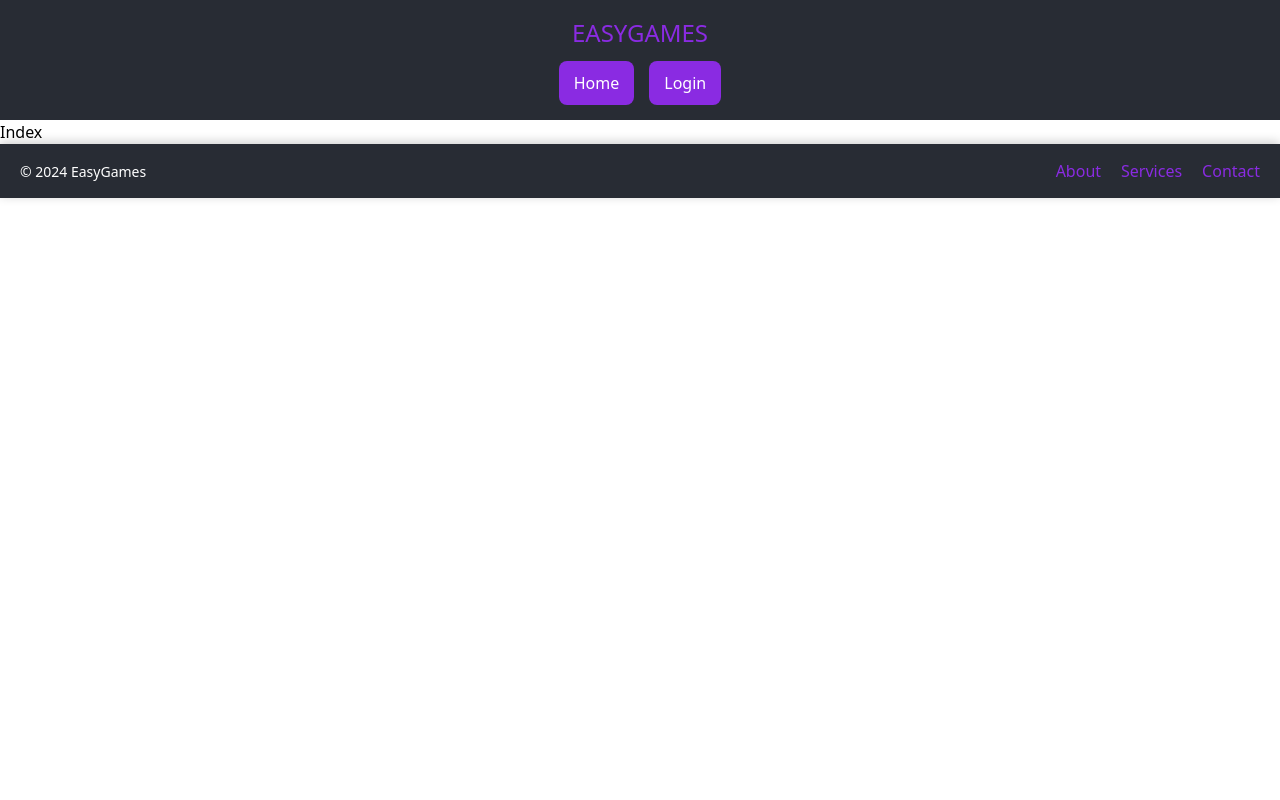
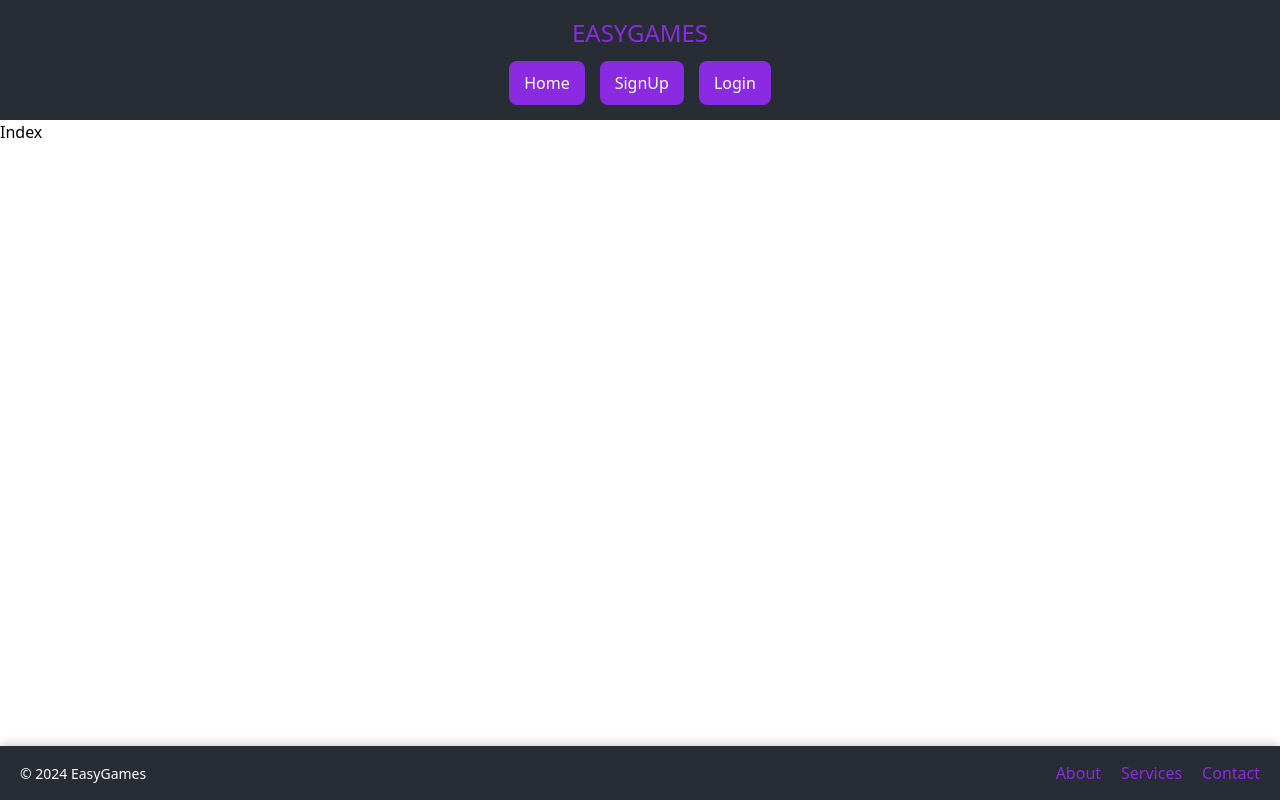
Before and after one commit to StefanMS/EasyGames_frontend, a Nuxt app in the folder nuxt-app/: page / in a window 1280 px wide. Built offline with nearby package versions, Linux system fonts and the light colour scheme.

Commit message:
page layout modification

```diff
--- a/nuxt-app/app.vue
+++ b/nuxt-app/app.vue
@@ -1,5 +1,7 @@
 <template>
-  <div>
+  <div class="app-container">
+    <NavBar />
     <NuxtPage />
+    <Footer />
   </div>
 </template>
--- a/nuxt-app/assets/css/footer.css
+++ b/nuxt-app/assets/css/footer.css
@@ -1,39 +1,39 @@
 .footer {
-    position: sticky;
-    bottom: 0; /* Stick to the bottom */
+    position: absolute;
+    bottom: 0;
     left: 0;
     right: 0;
     display: flex;
     justify-content: space-between;
     align-items: center;
-    background-color: #282c34; /* Dark background */
-    color: white; /* White text color */
-    padding: 15px 20px; /* Padding for better spacing */
-    box-shadow: 0 -2px 10px rgba(0, 0, 0, 0.2); /* Subtle shadow */
+    background-color: #282c34;
+    color: white;
+    padding: 15px 20px;
+    box-shadow: 0 -2px 10px rgba(0, 0, 0, 0.2);
   }
 
   .footer-content {
     display: flex;
     justify-content: space-between;
     align-items: center;
-    width: 100%; /* Full width */
+    width: 100%;
   }
 
   .footer-text {
-    font-size: 14px; /* Smaller font size */
+    font-size: 14px;
   }
 
   .footer-nav {
     display: flex;
-    gap: 20px; /* Space between links */
+    gap: 20px;
   }
 
   .footer-link {
-    color: #8a2be2; /* Link color */
-    text-decoration: none; /* Remove underline */
-    transition: color 0.3s; /* Smooth color change on hover */
+    color: #8a2be2;
+    text-decoration: none;
+    transition: color 0.3s;
   }
 
   .footer-link:hover {
-    color: #ff00ff; /* Change color on hover */
+    color: #ff00ff;
   }
--- a/nuxt-app/assets/css/global.css
+++ b/nuxt-app/assets/css/global.css
@@ -0,0 +1,15 @@
+/* global.css */
+
+html, body {
+    height: 100%;
+    margin: 0;
+}
+
+body {
+    display: flex;
+    flex-direction: column;
+}
+
+.app-container {
+    flex: 1;
+}
--- a/nuxt-app/components/NavBar.vue
+++ b/nuxt-app/components/NavBar.vue
@@ -4,6 +4,7 @@
     <nav class="navbar-links">
       <button class="navbar-button" @click="navigateHome">Home</button>
       <button v-if="userLoggedIn" class="navbar-button" @click="navigateAccount">Account</button>
+      <button v-if="!userLoggedIn" class="navbar-button" @click="handleSignup">SignUp</button>
       <button v-if="!userLoggedIn" class="navbar-button" @click="handleLogin">Login</button>
       <button v-else class="navbar-button" @click="handleLogout">Logout</button>
     </nav>
@@ -48,4 +49,10 @@
     }
   }
 
+  const handleSignup = () => {
+
+      router.push('/register')
+
+  }
+
   </script>
--- a/nuxt-app/nuxt.config.ts
+++ b/nuxt-app/nuxt.config.ts
@@ -5,5 +5,6 @@ export default defineNuxtConfig({
   modules: [
 
     "@nuxtjs/tailwindcss"
-    ]
+    ],
+  css: ['~/assets/css/global.css'],
 })
--- a/nuxt-app/pages/about.vue
+++ b/nuxt-app/pages/about.vue
@@ -1,7 +1,5 @@
 <template>
-    <NavBar />
     <div>
         <h1>About us</h1>
     </div>
-    <Footer />
 </template>
--- a/nuxt-app/pages/account.vue
+++ b/nuxt-app/pages/account.vue
@@ -1,9 +1,7 @@
 <template>
-    <NavBar />
     <div>
       <UserCard v-if="user" :user="user" />
     </div>
-    <Footer />
 </template>
 
 <script setup lang="ts">
--- a/nuxt-app/pages/collection.vue
+++ b/nuxt-app/pages/collection.vue
@@ -1,5 +1,3 @@
 <template>
-    <NavBar />
     <Collection />
-    <Footer />
   </template>
--- a/nuxt-app/pages/index.vue
+++ b/nuxt-app/pages/index.vue
@@ -1,7 +1,5 @@
 <template>
-    <NavBar />
     <div>
         <h1>Index</h1>
     </div>
-    <Footer />
 </template>
--- a/nuxt-app/pages/register.vue
+++ b/nuxt-app/pages/register.vue
@@ -1,10 +1,8 @@
 <template>
-    <NavBar />
     <div>
         <h1>Register</h1>
     </div>
     <div>
         <Signup />
     </div>
-    <Footer />
 </template>
--- a/nuxt-app/pages/tutorial.vue
+++ b/nuxt-app/pages/tutorial.vue
@@ -1,10 +1,8 @@
 <template>
-    <NavBar />
     <div>
         <h1>Tutorial</h1>
     </div>
     <div>
         <h2>How to play? Pay up</h2>
     </div>
-    <Footer />
 </template>
--- a/nuxt-app/pages/user_collection.vue
+++ b/nuxt-app/pages/user_collection.vue
@@ -1,5 +1,3 @@
 <template>
-    <NavBar />
     <UserFilteredCollection />
-    <Footer />
   </template>
```
